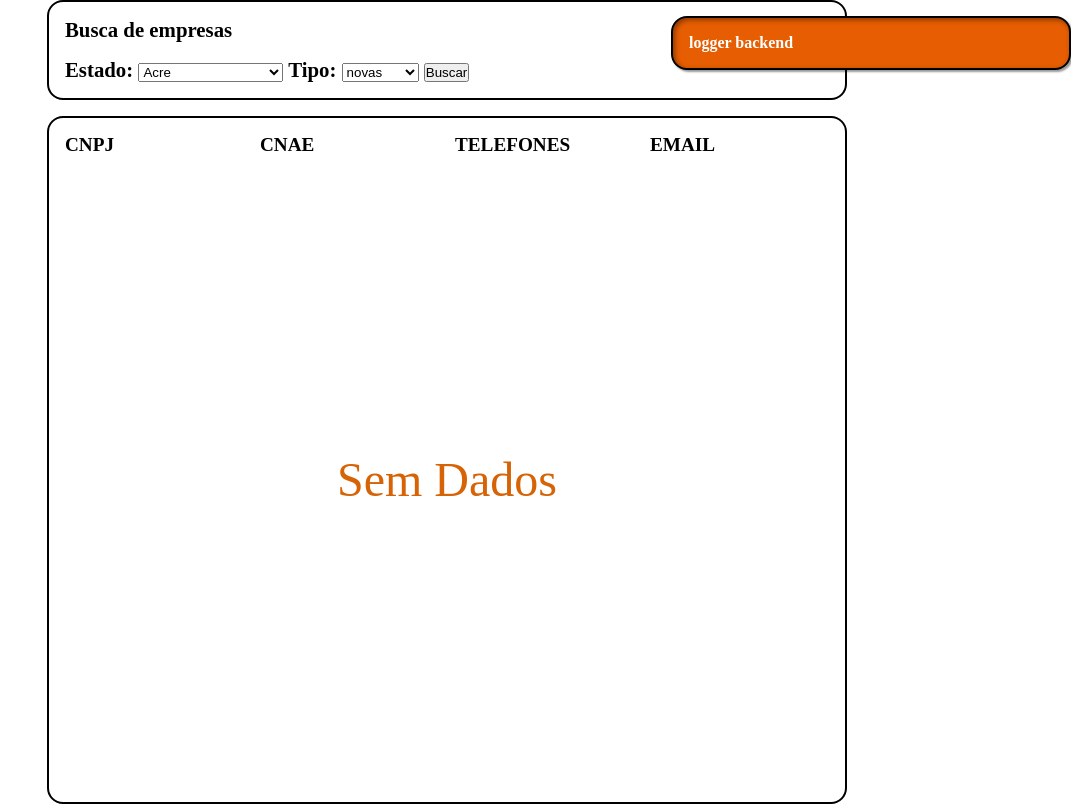
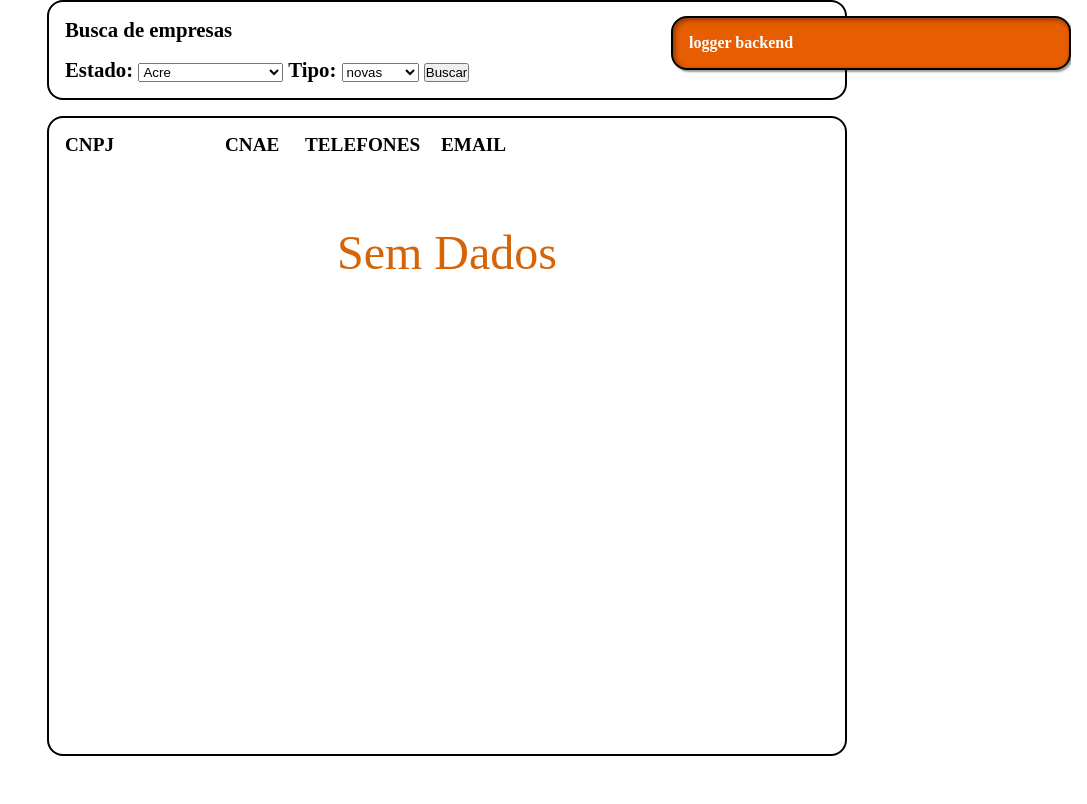
Before and after one commit to AlisonSimiao/empresas-search, a website: page public/index.html in a window 1280 px wide. Shown: the whole page, without its empty margins (193-1280 px from the left). Drawn offline with nearby package versions, Linux system fonts and the light colour scheme; no server answers.

Commit message:
fix(front): corrige table

```diff
--- a/public/index.html
+++ b/public/index.html
@@ -65,6 +65,7 @@
 
         hr {
             height: 1px;
+
             grid-column: span 4;
         }
 
@@ -84,15 +85,15 @@
 
         #tableEmpresa {
             display: grid;
-            grid-template-columns: repeat(4, 1fr);
-
+            grid-template-columns: 18ch 8ch 15ch 1fr;
+            grid-auto-rows: min-content;
+            row-gap: 1rem;
+            column-gap: 1rem;
             border: 2px solid black;
             border-radius: 1rem;
             padding: 1rem;
-            gap: 1rem;
             margin-top: 1rem;
-
-            height: calc(100vh - 64px - 32px - 1rem);
+            height: calc(100vh - 64px - 32px - 4rem);
             overflow: auto;
         }
 
@@ -252,7 +253,7 @@
                 }
         }
 
-      const socket = io('https://empresas-search.onrender.com');
+      const socket = io('http://localhost:3000');
 
       socket.on('notification', (data) => {
         createNotification(JSON.parse(data))
@@ -272,7 +273,7 @@
             ${empresas.length
             ? empresas.reduce((acc, empresa) => {
                 const html = `
-                    <hr>
+                   <hr>
                     <span>${empresa.cnpj}</span>
                     <span>${empresa.cnae}</span>
                     <span>
```
